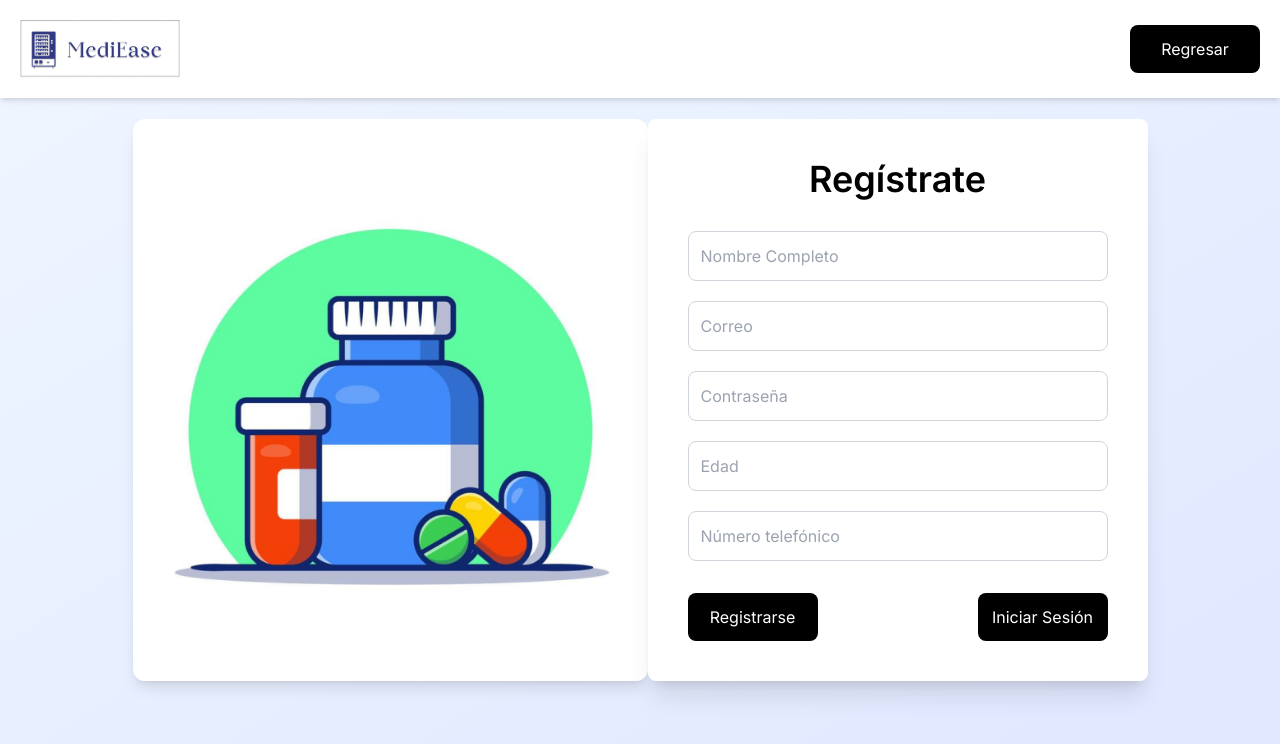
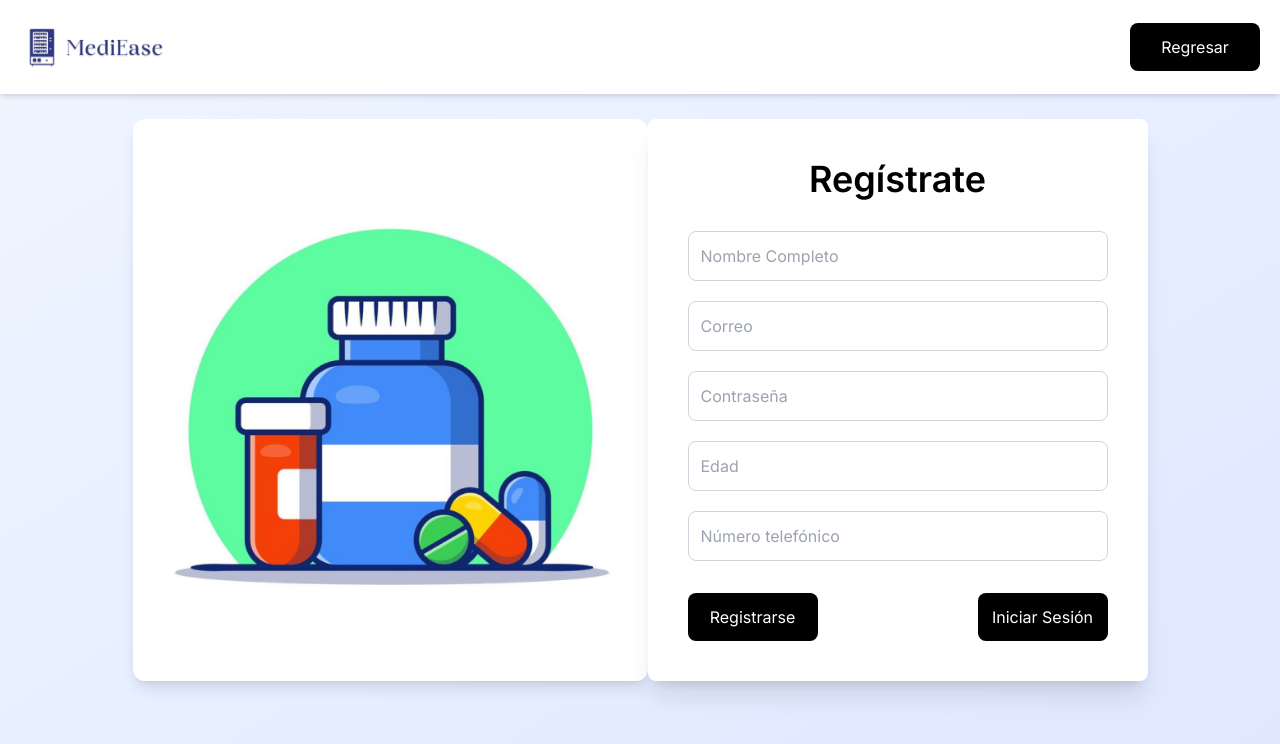
Before and after one commit to ArBrijan/MediEase---Crea2024, a React (Vite) app in the folder vite-project/: page /Register in a window 1280 px wide. Shown: the top 744 px of the page. Built offline with nearby package versions, Linux system fonts and the light colour scheme.

Commit message:
Update Register.jsx

```diff
--- a/vite-project/src/Pages/Register.jsx
+++ b/vite-project/src/Pages/Register.jsx
@@ -31,7 +31,7 @@ export function Register() {
       <div className="absolute top-0 left-0 w-full flex items-center justify-between p-5 bg-white shadow-md">
         <img
           className="w-40"
-          src="./src/assets/newLogo.png"
+          src="./src/assets/newLogo2.png"
           alt="LogoEmpresa"
         />
         <Link to="/" className="text-white  bg-black rounded-lg p-3 w-[130px] text-center">
```
